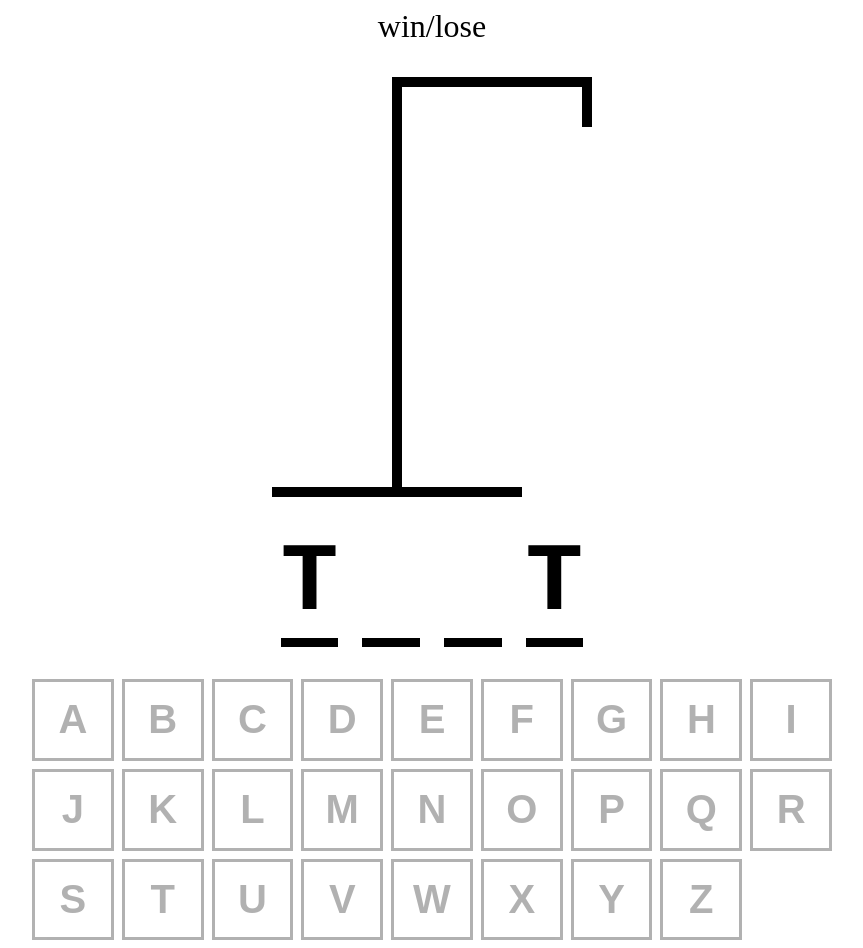
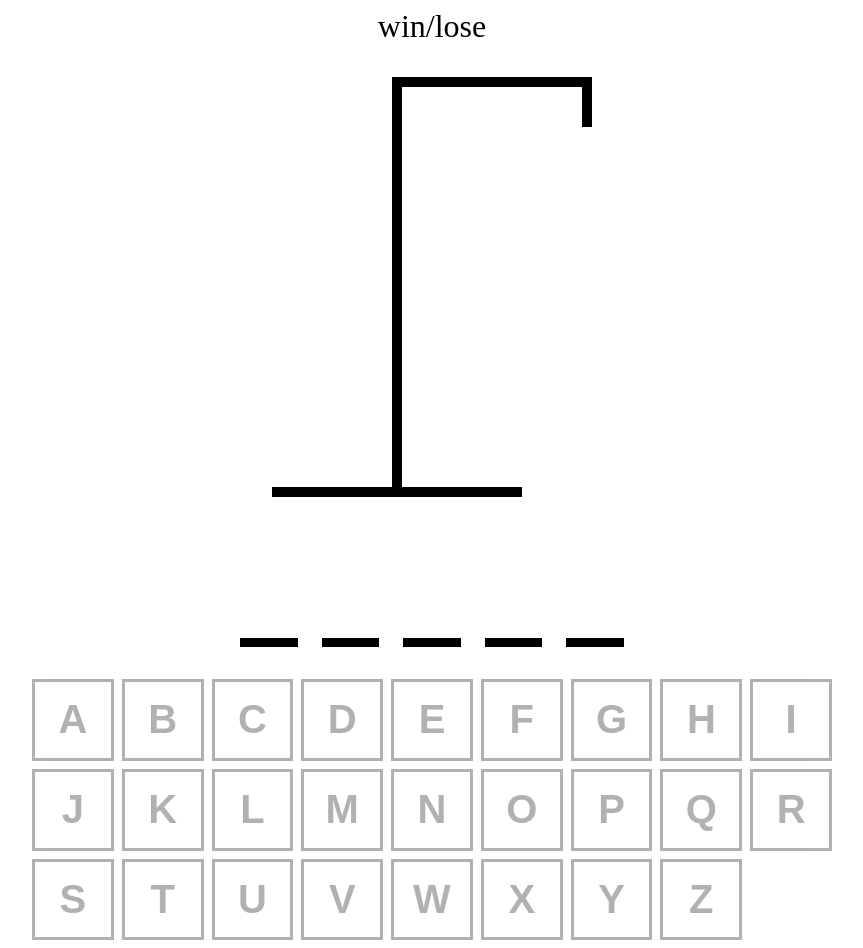
Before and after one commit to XiaoMaShawn/HangmanGame-Vite-TS-React, a React (Vite) app: page / in a window 1280 px wide. Shown: the whole page, without its empty margins (208-1071 px from the left). Built offline with nearby package versions, Linux system fonts and the light colour scheme.

Commit message:
word component logic

```diff
--- a/src/App.tsx
+++ b/src/App.tsx
@@ -22,7 +22,7 @@ function App() {
         win/lose
       </div>
       <HangmanDrawing numberOfGuesses={incorrectLetters.length} />
-      <HangmanWord />
+      <HangmanWord guessedLetters={guessedLetters} wordToGuess={wordToGuess} />
       <div style={{ alignSelf: "stretch" }}>
         <Keyboard />
       </div>
--- a/src/HangmanWord.tsx
+++ b/src/HangmanWord.tsx
@@ -1,10 +1,12 @@
-export function HangmanWord() {
-  const word = 'test';
-  const guessedLetters = ['t'];
+type HangmanWordProps = {
+  guessedLetters: string[],
+  wordToGuess: string
+}
 
+export function HangmanWord({ guessedLetters, wordToGuess }: HangmanWordProps) {
   return <div style={{ display: 'flex', gap: '.25em', fontSize: '6rem', fontWeight: 'bold', textTransform: 'uppercase', fontFamily: 'monospace' }}>
     {/* show the underline based on the word letter NO. */}
-    {word.split('').map((letter, index) => (
+    {wordToGuess.split('').map((letter, index) => (
       <span style={{ borderBottom: '.1em solid black' }} key={index}>
         {/* show the letter if it is been guessed */}
         <span style={{ visibility: guessedLetters.includes(letter) ? 'visible' : 'hidden' }}>{letter}</span>
```
